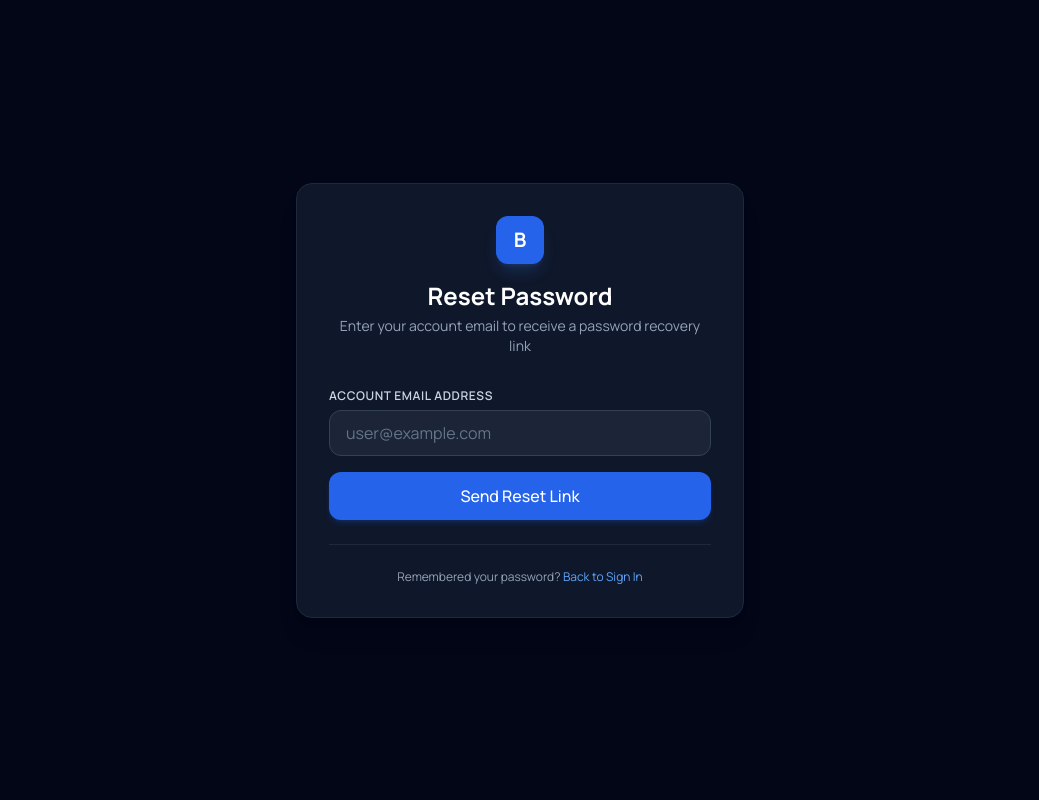
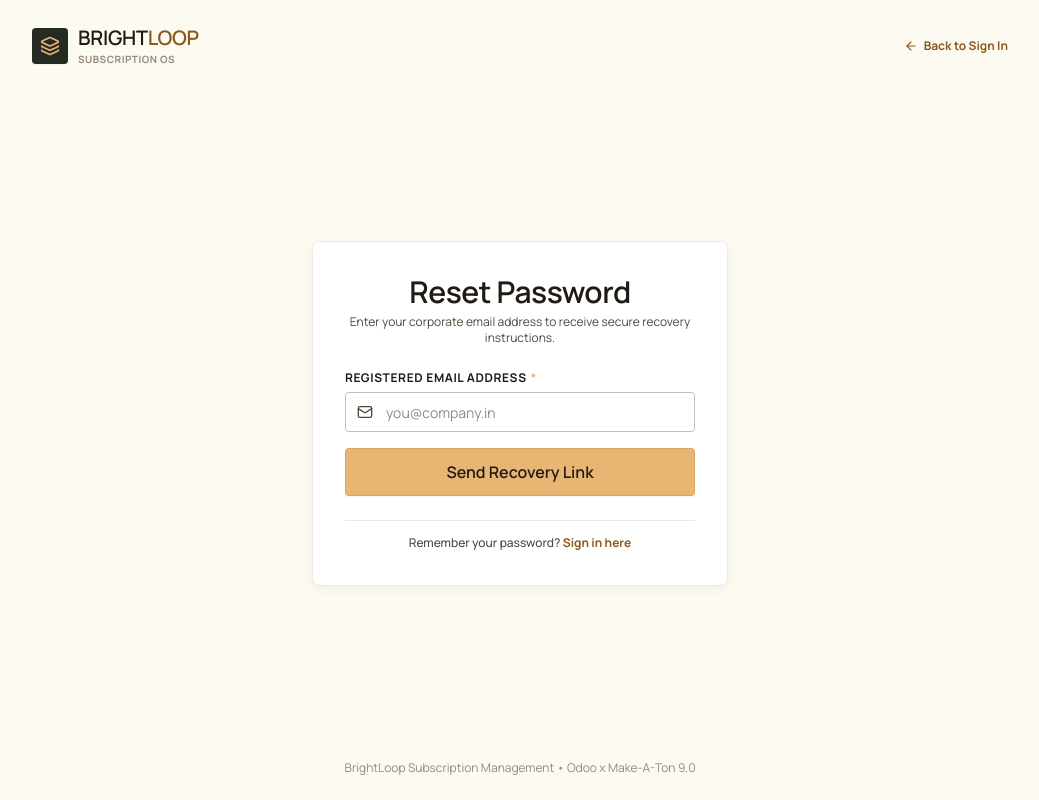
Before and after one commit to nahas2003/subscription-management-system, a Next.js app: page /auth/reset-password in a window 1280 px wide. Shown: the whole page, without its empty margins (120-1159 px from the left). Built offline with nearby package versions, Linux system fonts and the light colour scheme.

Commit message:
fix(auth): unify logout redirect to /login and align auth pages with Ambrook theme

```diff
--- a/src/app/auth/login/page.tsx
+++ b/src/app/auth/login/page.tsx
@@ -1,93 +1,5 @@
-'use client';
+import { redirect } from 'next/navigation';
 
-import Link from "next/link";
-import { useState } from "react";
-import { login } from "@/lib/actions/auth";
-
-export default function LoginPage() {
-  const [error, setError] = useState<string | null>(null);
-  const [loading, setLoading] = useState(false);
-
-  async function handleSubmit(e: React.FormEvent<HTMLFormElement>) {
-    e.preventDefault();
-    setError(null);
-    setLoading(true);
-
-    const formData = new FormData(e.currentTarget);
-    const result = await login(formData);
-    if (result?.error) {
-      setError(result.error);
-      setLoading(false);
-    }
-  }
-
-  return (
-    <div className="min-h-screen bg-slate-950 text-slate-100 flex items-center justify-center p-6">
-      <div className="w-full max-w-md bg-slate-900 border border-slate-800 rounded-2xl p-8 shadow-xl">
-        <div className="text-center mb-8">
-          <div className="w-12 h-12 rounded-xl bg-blue-600 flex items-center justify-center font-bold text-white text-xl mx-auto mb-4 shadow-lg shadow-blue-500/20">
-            B
-          </div>
-          <h1 className="text-2xl font-bold text-white">Sign In</h1>
-          <p className="text-sm text-slate-400 mt-1">
-            Access your BrightLoop account (Admin, Staff, or Customer)
-          </p>
-        </div>
-
-        {error && (
-          <div className="mb-4 p-3 bg-red-500/10 border border-red-500/30 rounded-xl text-red-400 text-sm">
-            {error}
-          </div>
-        )}
-
-        <form onSubmit={handleSubmit} className="space-y-4">
-          <div>
-            <label className="block text-xs font-semibold uppercase tracking-wider text-slate-300 mb-1.5">
-              Email Address
-            </label>
-            <input
-              type="email"
-              name="email"
-              required
-              placeholder="admin@brightloop.com"
-              className="w-full px-4 py-2.5 bg-slate-800/80 border border-slate-700 rounded-xl text-white placeholder-slate-500 focus:outline-none focus:border-blue-500 transition-colors"
-            />
-          </div>
-
-          <div>
-            <div className="flex items-center justify-between mb-1.5">
-              <label className="block text-xs font-semibold uppercase tracking-wider text-slate-300">
-                Password
-              </label>
-              <Link href="/auth/reset-password" className="text-xs text-blue-400 hover:underline">
-                Forgot password?
-              </Link>
-            </div>
-            <input
-              type="password"
-              name="password"
-              required
-              placeholder="••••••••"
-              className="w-full px-4 py-2.5 bg-slate-800/80 border border-slate-700 rounded-xl text-white placeholder-slate-500 focus:outline-none focus:border-blue-500 transition-colors"
-            />
-          </div>
-
-          <button
-            type="submit"
-            disabled={loading}
-            className="w-full py-3 bg-blue-600 hover:bg-blue-500 disabled:opacity-50 text-white font-medium rounded-xl transition-all shadow-md shadow-blue-600/20"
-          >
-            {loading ? "Signing in..." : "Sign In"}
-          </button>
-        </form>
-
-        <div className="mt-6 pt-6 border-t border-slate-800 text-center text-xs text-slate-400">
-          Customer without an account?{" "}
-          <Link href="/auth/register" className="text-blue-400 hover:underline">
-            Register here
-          </Link>
-        </div>
-      </div>
-    </div>
-  );
+export default function AuthLoginPage() {
+  redirect('/login');
 }
--- a/src/app/auth/register/page.tsx
+++ b/src/app/auth/register/page.tsx
@@ -1,117 +1,5 @@
-'use client';
+import { redirect } from 'next/navigation';
 
-import Link from "next/link";
-import { useState } from "react";
-import { signupCustomer } from "@/lib/actions/auth";
-
-export default function RegisterPage() {
-  const [error, setError] = useState<string | null>(null);
-  const [loading, setLoading] = useState(false);
-
-  async function handleSubmit(e: React.FormEvent<HTMLFormElement>) {
-    e.preventDefault();
-    setError(null);
-    setLoading(true);
-
-    const formData = new FormData(e.currentTarget);
-    const result = await signupCustomer(formData);
-    if (result?.error) {
-      setError(result.error);
-      setLoading(false);
-    }
-  }
-
-  return (
-    <div className="min-h-screen bg-slate-950 text-slate-100 flex items-center justify-center p-6">
-      <div className="w-full max-w-md bg-slate-900 border border-slate-800 rounded-2xl p-8 shadow-xl">
-        <div className="text-center mb-8">
-          <div className="w-12 h-12 rounded-xl bg-blue-600 flex items-center justify-center font-bold text-white text-xl mx-auto mb-4 shadow-lg shadow-blue-500/20">
-            B
-          </div>
-          <h1 className="text-2xl font-bold text-white">Customer Registration</h1>
-          <p className="text-sm text-slate-400 mt-1">
-            Create an account to view and manage your subscriptions
-          </p>
-        </div>
-
-        {error && (
-          <div className="mb-4 p-3 bg-red-500/10 border border-red-500/30 rounded-xl text-red-400 text-sm">
-            {error}
-          </div>
-        )}
-
-        <form onSubmit={handleSubmit} className="space-y-4">
-          <div>
-            <label className="block text-xs font-semibold uppercase tracking-wider text-slate-300 mb-1.5">
-              Full Name
-            </label>
-            <input
-              type="text"
-              name="fullName"
-              required
-              placeholder="Aarav Sharma"
-              className="w-full px-4 py-2.5 bg-slate-800/80 border border-slate-700 rounded-xl text-white placeholder-slate-500 focus:outline-none focus:border-blue-500 transition-colors"
-            />
-          </div>
-
-          <div>
-            <label className="block text-xs font-semibold uppercase tracking-wider text-slate-300 mb-1.5">
-              Email Address
-            </label>
-            <input
-              type="email"
-              name="email"
-              required
-              placeholder="aarav@example.com"
-              className="w-full px-4 py-2.5 bg-slate-800/80 border border-slate-700 rounded-xl text-white placeholder-slate-500 focus:outline-none focus:border-blue-500 transition-colors"
-            />
-          </div>
-
-          <div>
-            <label className="block text-xs font-semibold uppercase tracking-wider text-slate-300 mb-1.5">
-              Phone Number (Optional)
-            </label>
-            <input
-              type="tel"
-              name="phone"
-              placeholder="+91 98765 43210"
-              className="w-full px-4 py-2.5 bg-slate-800/80 border border-slate-700 rounded-xl text-white placeholder-slate-500 focus:outline-none focus:border-blue-500 transition-colors"
-            />
-          </div>
-
-          <div>
-            <label className="block text-xs font-semibold uppercase tracking-wider text-slate-300 mb-1.5">
-              Password
-            </label>
-            <input
-              type="password"
-              name="password"
-              required
-              minLength={8}
-              placeholder="••••••••"
-              className="w-full px-4 py-2.5 bg-slate-800/80 border border-slate-700 rounded-xl text-white placeholder-slate-500 focus:outline-none focus:border-blue-500 transition-colors"
-            />
-            <p className="text-[11px] text-slate-400 mt-1">
-              Minimum 8 characters with at least one letter and one number
-            </p>
-          </div>
-
-          <button
-            type="submit"
-            disabled={loading}
-            className="w-full py-3 bg-blue-600 hover:bg-blue-500 disabled:opacity-50 text-white font-medium rounded-xl transition-all shadow-md shadow-blue-600/20"
-          >
-            {loading ? "Creating account..." : "Create Customer Account"}
-          </button>
-        </form>
-
-        <div className="mt-6 pt-6 border-t border-slate-800 text-center text-xs text-slate-400">
-          Already have an account?{" "}
-          <Link href="/auth/login" className="text-blue-400 hover:underline">
-            Sign In
-          </Link>
-        </div>
-      </div>
-    </div>
-  );
+export default function AuthRegisterPage() {
+  redirect('/signup');
 }
--- a/src/app/auth/reset-password/page.tsx
+++ b/src/app/auth/reset-password/page.tsx
@@ -1,8 +1,12 @@
 'use client';
 
-import Link from "next/link";
-import { useState } from "react";
-import { resetPassword } from "@/lib/actions/auth";
+import React, { useState } from 'react';
+import Link from 'next/link';
+import { Layers, ArrowLeft, Mail, CheckCircle2, AlertCircle } from 'lucide-react';
+import { Button } from '@/components/ui/Button';
+import { Input } from '@/components/ui/Input';
+import { FormField } from '@/components/ui/FormField';
+import { resetPassword } from '@/lib/actions/auth';
 
 export default function ResetPasswordPage() {
   const [error, setError] = useState<string | null>(null);
@@ -20,66 +24,99 @@ export default function ResetPasswordPage() {
     if (result?.error) {
       setError(result.error);
     } else {
-      setSuccess("Password reset email sent! Check your inbox for instructions.");
+      setSuccess('Password recovery email sent! Check your inbox for reset instructions.');
     }
     setLoading(false);
   }
 
   return (
-    <div className="min-h-screen bg-slate-950 text-slate-100 flex items-center justify-center p-6">
-      <div className="w-full max-w-md bg-slate-900 border border-slate-800 rounded-2xl p-8 shadow-xl">
-        <div className="text-center mb-8">
-          <div className="w-12 h-12 rounded-xl bg-blue-600 flex items-center justify-center font-bold text-white text-xl mx-auto mb-4 shadow-lg shadow-blue-500/20">
-            B
+    <div className="min-h-screen bg-[#fcfaf1] text-[#211b15] font-sans flex flex-col justify-between">
+      {/* Header */}
+      <header className="w-full max-w-5xl mx-auto px-6 py-6 flex items-center justify-between">
+        <Link href="/" className="flex items-center gap-2.5">
+          <div className="flex h-9 w-9 items-center justify-center rounded-[3.75px] bg-[#252a23] text-[#e8b672] shadow-sm">
+            <Layers className="h-5 w-5" />
           </div>
-          <h1 className="text-2xl font-bold text-white">Reset Password</h1>
-          <p className="text-sm text-slate-400 mt-1">
-            Enter your account email to receive a password recovery link
+          <div>
+            <span className="font-display text-xl font-bold tracking-tight text-[#211b15]">
+              BRIGHT<span className="text-[#8c591b]">LOOP</span>
+            </span>
+            <span className="block text-[10px] font-bold uppercase tracking-wider text-[#96897b]">
+              Subscription OS
+            </span>
+          </div>
+        </Link>
+
+        <Link
+          href="/login"
+          className="inline-flex items-center gap-1.5 text-xs font-bold text-[#8c591b] hover:underline"
+        >
+          <ArrowLeft className="h-3.5 w-3.5" />
+          <span>Back to Sign In</span>
+        </Link>
+      </header>
+
+      {/* Main Card */}
+      <main className="max-w-md w-full mx-auto px-4 py-8">
+        <div className="rounded-[7.5px] border border-[#efe9e0] bg-white p-6 sm:p-8 shadow-ambrook-card space-y-6">
+          <div className="text-center space-y-1">
+            <h1 className="font-display text-3xl font-bold text-[#211b15]">Reset Password</h1>
+            <p className="text-xs text-[#50463c]">
+              Enter your corporate email address to receive secure recovery instructions.
             </p>
           </div>
 
           {error && (
-          <div className="mb-4 p-3 bg-red-500/10 border border-red-500/30 rounded-xl text-red-400 text-sm">
-            {error}
+            <div className="rounded-[3.75px] bg-red-50 border border-red-200 p-3 text-xs text-red-700 flex items-center gap-2">
+              <AlertCircle className="h-4 w-4 shrink-0 text-red-600" />
+              <span>{error}</span>
             </div>
           )}
 
           {success && (
-          <div className="mb-4 p-3 bg-emerald-500/10 border border-emerald-500/30 rounded-xl text-emerald-400 text-sm">
-            {success}
+            <div className="rounded-[3.75px] bg-emerald-50 border border-emerald-200 p-3 text-xs text-emerald-800 flex items-center gap-2">
+              <CheckCircle2 className="h-4 w-4 shrink-0 text-emerald-600" />
+              <span>{success}</span>
             </div>
           )}
 
           <form onSubmit={handleSubmit} className="space-y-4">
-          <div>
-            <label className="block text-xs font-semibold uppercase tracking-wider text-slate-300 mb-1.5">
-              Account Email Address
-            </label>
-            <input
+            <FormField label="Registered Email Address" required>
+              <Input
                 type="email"
                 name="email"
+                placeholder="you@company.in"
+                leftIcon={<Mail className="h-4 w-4" />}
                 required
-              placeholder="user@example.com"
-              className="w-full px-4 py-2.5 bg-slate-800/80 border border-slate-700 rounded-xl text-white placeholder-slate-500 focus:outline-none focus:border-blue-500 transition-colors"
               />
-          </div>
+            </FormField>
 
-          <button
+            <Button
               type="submit"
-            disabled={loading}
-            className="w-full py-3 bg-blue-600 hover:bg-blue-500 disabled:opacity-50 text-white font-medium rounded-xl transition-all shadow-md shadow-blue-600/20"
+              variant="primary"
+              size="lg"
+              fullWidth
+              isLoading={loading}
             >
-            {loading ? "Sending link..." : "Send Reset Link"}
-          </button>
+              Send Recovery Link
+            </Button>
           </form>
 
-        <div className="mt-6 pt-6 border-t border-slate-800 text-center text-xs text-slate-400">
-          Remembered your password?{" "}
-          <Link href="/auth/login" className="text-blue-400 hover:underline">
-            Back to Sign In
+          <div className="text-center pt-2 border-t border-[#efe9e0]">
+            <Link
+              href="/login"
+              className="text-xs text-[#50463c] hover:text-[#211b15] font-medium"
+            >
+              Remember your password? <strong className="text-[#8c591b]">Sign in here</strong>
             </Link>
           </div>
         </div>
+      </main>
+
+      {/* Footer */}
+      <footer className="w-full text-center py-6 text-xs text-[#96897b]">
+        BrightLoop Subscription Management • Odoo x Make-A-Ton 9.0
+      </footer>
     </div>
   );
 }
--- a/src/app/login/page.tsx
+++ b/src/app/login/page.tsx
@@ -84,7 +84,11 @@ export default function LoginPage() {
               />
             </FormField>
 
-            <FormField label="Password" required>
+            <div>
+              <div className="flex items-center justify-between mb-1">
+                <label className="text-xs font-semibold text-[#211b15]">Password *</label>
+                <Link href="/auth/reset-password" className="text-[11px] text-[#8c591b] hover:underline font-medium">Forgot password?</Link>
+              </div>
               <Input
                 type="password"
                 placeholder="••••••••••••"
@@ -93,7 +97,7 @@ export default function LoginPage() {
                 leftIcon={<Lock className="h-4 w-4" />}
                 required
               />
-            </FormField>
+            </div>
 
             {/* Role detection indicator */}
             <div className="rounded-[3.75px] bg-[#fcfaf1] border border-[#efe9e0] p-3 text-xs text-[#50463c] flex items-center justify-between">
--- a/src/lib/actions/auth.ts
+++ b/src/lib/actions/auth.ts
@@ -109,7 +109,7 @@ export async function logout() {
   const supabase = createClient();
   await supabase.auth.signOut();
   revalidatePath('/', 'layout');
-  redirect('/auth/login');
+  redirect('/login');
 }
 
 export async function getCurrentUser() {
--- a/src/lib/auth/role-guard.ts
+++ b/src/lib/auth/role-guard.ts
@@ -20,7 +20,7 @@ export async function requireRole(allowedRoles: UserRole[]): Promise<AuthContext
   } = await supabase.auth.getUser();
 
   if (!user) {
-    redirect('/auth/login');
+    redirect('/login');
   }
 
   const { data: profile, error } = await supabase
@@ -30,7 +30,7 @@ export async function requireRole(allowedRoles: UserRole[]): Promise<AuthContext
     .single();
 
   if (error || !profile || !profile.is_active) {
-    redirect('/auth/login?error=account_inactive');
+    redirect('/login?error=account_inactive');
   }
 
   if (!allowedRoles.includes(profile.role as UserRole)) {
```
Lines whose indentation alone changed are shown as unchanged.
